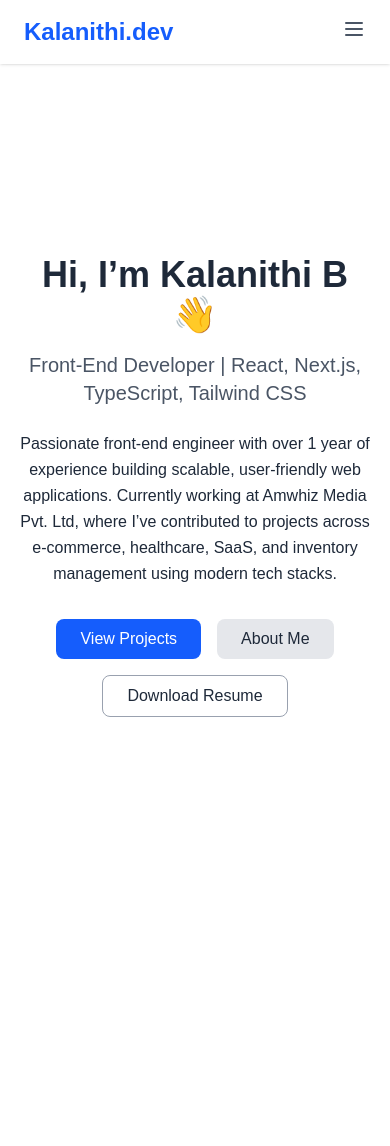
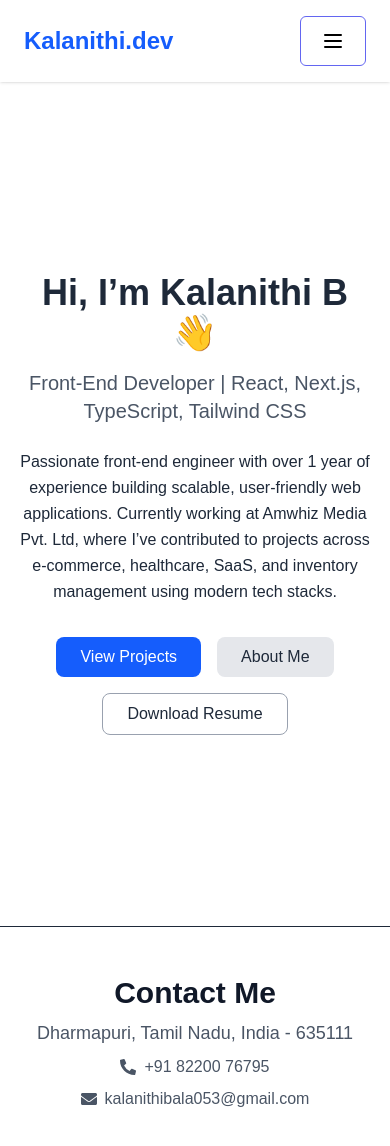
Before and after one commit to kalanithi053/kalanithi, a Next.js app: page /#contact in a window 390 px wide. Shown: the top 1146 px of the page. Before the commit the page ends 908 px from the top, so only its background shows below. Built offline with nearby package versions, Linux system fonts and the light colour scheme.

Commit message:
chore: mob tab

```diff
--- /dev/null
+++ b/src/components/Footer.tsx
@@ -0,0 +1,33 @@
+import React from "react";
+import { FaEnvelope, FaPhoneAlt } from "react-icons/fa";
+
+const Footer = () => {
+  return (
+    <footer className="bg-white border-t max-w-6xl mx-auto px-6 py-12 text-gray-800">
+      <section className="text-center flex flex-col items-center mb-12" id="contact">
+        <h2 className="text-3xl font-bold text-gray-900 mb-2">Contact Me</h2>
+        <p className="text-lg text-gray-600">
+          Dharmapuri, Tamil Nadu, India - 635111
+        </p>
+        <a
+          className="text-gray-600 flex items-center justify-center mt-2"
+          href="https://wa.me/918220076795"
+          target="_blank"
+          rel="noopener noreferrer"
+        >
+          <FaPhoneAlt className="mr-2" /> +91 82200 76795
+        </a>
+        <a
+          className="text-gray-600 flex items-center justify-center mt-2"
+          href="mailto:kalanithibala053@gmail.com"
+          target="_blank"
+          rel="noopener noreferrer"
+        >
+          <FaEnvelope className="mr-2" /> kalanithibala053@gmail.com
+        </a>
+      </section>
+    </footer>
+  );
+};
+
+export default Footer;
--- a/src/components/Header.tsx
+++ b/src/components/Header.tsx
@@ -1,16 +1,18 @@
-import React from "react";
+import React, { useState } from "react";
 import Link from "next/link";
 import { useRouter } from "next/router"; // Import the useRouter hook
+import { Button } from "primereact/button";
+import { Dialog } from "primereact/dialog";
 
 const Header = () => {
   const router = useRouter(); // Get the current route
-
+  const [isMobileMenuOpen, setIsMobileMenuOpen] = useState(false); // State for mobile menu
   // Define the routes in an array of objects
   const routes = [
     { path: "/", label: "Home" },
     { path: "/about", label: "About" },
     { path: "/projects", label: "Projects" },
-    { path: "/contact", label: "Contact" },
+    { path: "/#contact", label: "Contact" },
   ];
 
   return (
@@ -40,12 +42,14 @@ const Header = () => {
 
         {/* Mobile menu (optional toggle in future) */}
         <div className="md:hidden">
-          <button className="text-gray-600 focus:outline-none">
-            {/* You can replace this with an actual mobile menu icon */}
+          <Button
+            className="text-gray-600 focus:outline-none border-none !bg-white"
+            onClick={() => setIsMobileMenuOpen(!isMobileMenuOpen)}
+          >
             <svg
               className="w-6 h-6"
               fill="none"
-              stroke="currentColor"
+              stroke="black"
               strokeWidth={2}
               viewBox="0 0 24 24"
             >
@@ -55,9 +59,30 @@ const Header = () => {
                 d="M4 6h16M4 12h16M4 18h16"
               />
             </svg>
-          </button>
+          </Button>
         </div>
       </div>
+      <Dialog
+        onHide={() => setIsMobileMenuOpen(false)}
+        visible={isMobileMenuOpen}
+        className="fixed top-0 left-0 w-[80%] h-full bg-white z-50 header-dialog"
+      >
+        <div className="flex flex-col items-center justify-center space-y-4">
+          {routes.map((route) => (
+            <Link
+              key={route.path}
+              href={route.path}
+              className={`hover:text-blue-600 transition ${
+                router.pathname === route.path
+                  ? "text-blue-600 font-semibold"
+                  : ""
+              }`}
+            >
+              {route.label}
+            </Link>
+          ))}
+          </div>
+      </Dialog>
     </header>
   );
 };
--- a/src/data/project.tsx
+++ b/src/data/project.tsx
@@ -14,12 +14,14 @@ export const projects = [
       {
         title: "Next Travel Connect",
         tech: "Shopify Hydrogen, React, TypeScript, Tailwind CSS",
+        id: "tect-1",
         description:
           "Built a travel-based e-commerce storefront using Shopify Hydrogen. Focused on reusable UI components, optimized routing, and performance enhancements.",
       },
       {
         title: "Certify",
         tech: "Shopify Hydrogen, React, TypeScript, Tailwind CSS",
+        id: "tect-2",
         description:
           "Developed an online certification store with fast-loading, SEO-optimized pages and a modular product display architecture.",
       },
@@ -32,6 +34,7 @@ export const projects = [
       {
         title: "SaaSify",
         tech: "HubSpot UI Extension, React, TypeScript, Tailwind CSS",
+        id: "tect-3",
         description:
           "Contributed to the Co-sell module integrating cloud marketplaces. Developed UI extensions for listing, managing, and co-selling SaaS offerings with HubSpot’s extension APIs.",
       },
@@ -44,6 +47,7 @@ export const projects = [
       {
         title: "Padra Clinic",
         tech: "React, Next.js, React Calendar Timeline, TypeScript, Tailwind CSS",
+        id: "tect-4",
         description:
           "Created a hospital client scheduling system with precise time-slot validation, custom calendar logic, and improved UI for managing appointments and staff schedules.",
       },
@@ -56,6 +60,7 @@ export const projects = [
       {
         title: "Olive Plus",
         tech: "React, Next.js, PrimeReact, TypeScript, Tailwind CSS",
+        id: "tect-5",
         description:
           "Developed a company rating platform for the ELT industry with dynamic filtering, responsive design, and robust UI components using PrimeReact.",
       },
@@ -68,6 +73,7 @@ export const projects = [
       {
         title: "ALM Inventory Management App",
         tech: "React, Next.js, Redux, TypeScript, Tailwind CSS",
+        id: "tect-6",
         description:
           "Built a multi-location stock management system. Used Redux for state handling and implemented intuitive dashboards for tracking, updating, and analyzing inventory across branches.",
       },
--- a/src/pages/_app.tsx
+++ b/src/pages/_app.tsx
@@ -1,3 +1,4 @@
+import Footer from "@port/components/Footer";
 import Header from "@port/components/Header";
 import "@port/styles/globals.css";
 import type { AppProps } from "next/app";
@@ -16,6 +17,7 @@ export default function App({ Component, pageProps }: AppProps) {
     <PrimeReactProvider>
       <Header />
       <Component {...pageProps} />
+      <Footer />
     </PrimeReactProvider>
   );
 }
--- a/src/pages/contact.tsx
+++ /dev/null
@@ -1,40 +0,0 @@
-import React, { useEffect, useRef, useState } from "react";
-import { Toast } from "primereact/toast";
-import { FaEnvelope, FaPhoneAlt } from "react-icons/fa";
-
-const Contact = () => {
-  const toastRef = useRef<Toast>(null);
-  useEffect(() => {
-    document.title = "Contact | Kalanithi B";
-  }, []);
-  return (
-    <main className="bg-white max-w-4xl mx-auto px-6 py-16 text-gray-800">
-      {/* Contact Info */}
-      <Toast ref={toastRef} />
-      <section className="text-center mb-12">
-        <h1 className="text-4xl font-bold text-gray-900 mb-2">Contact Me</h1>
-        <p className="text-lg text-gray-600">
-          Dharmapuri, Tamil Nadu, India - 635111
-        </p>
-        <a
-          className="text-gray-600 flex items-center justify-center"
-          href="https://wa.me/918220076795"
-          target="_blank"
-          rel="noopener noreferrer"
-        >
-          <FaPhoneAlt className="mr-2" /> +91 82200 76795
-        </a>
-        <a
-          className="text-gray-600 flex items-center justify-center"
-          href="mailto:kalanithibala053@gmail.com"
-          target="_blank"
-          rel="noopener noreferrer"
-        >
-          <FaEnvelope className="mr-2" /> kalanithibala053@gmail.com
-        </a>
-      </section>
-    </main>
-  );
-};
-
-export default Contact;
--- a/src/pages/projects.tsx
+++ b/src/pages/projects.tsx
@@ -7,11 +7,10 @@ const Projects = () => {
     document.title = "Projects | Kalanithi B";
   }, []);
   return (
-    <div className="bg-white max-w-7xl mx-auto px-6 py-12">
+    <div className="bg-white max-w-6xl mx-auto px-6 py-12">
       <h1 className="text-4xl font-bold text-gray-900 mb-10 text-center">
         Projects
       </h1>
-
       <div className="space-y-12">
         {projects.map((section) => (
           <div key={section.category}>
--- a/src/styles/globals.css
+++ b/src/styles/globals.css
@@ -24,3 +24,7 @@ body {
   color: var(--foreground);
   font-family: Arial, Helvetica, sans-serif;
 }
+
+.header-dialog{
+  @apply fixed top-0 left-0 right-0 z-50;
+}
```
Also changed, not shown: 1 other file (tests, documents, lock files or other folders).
